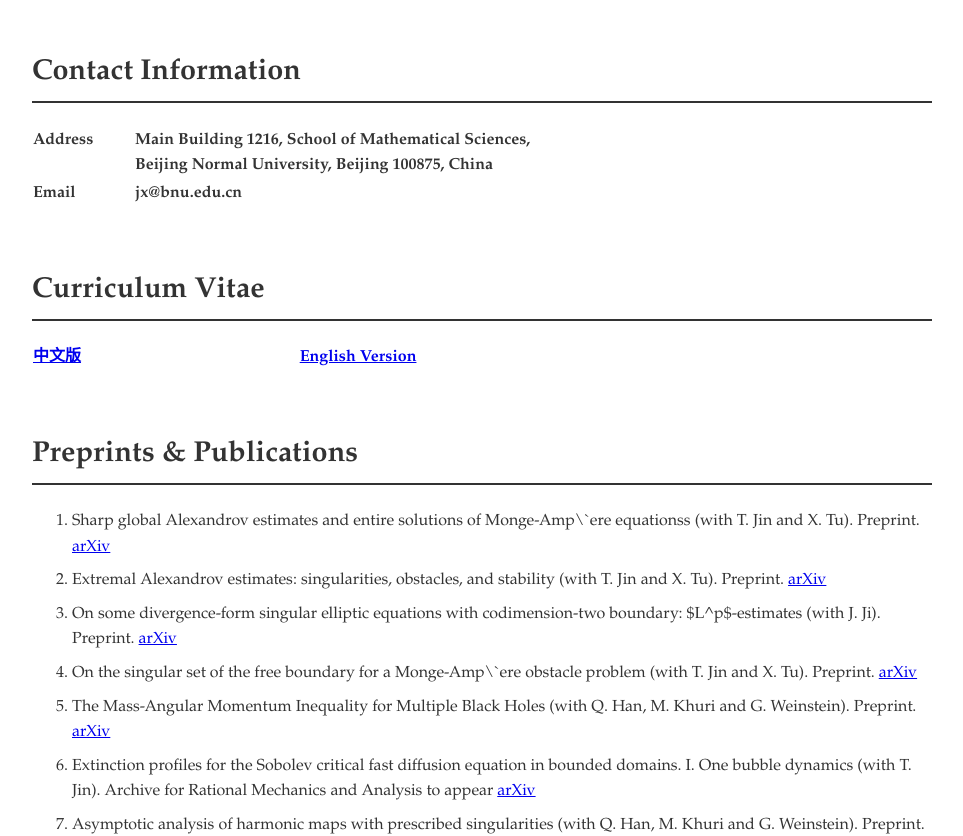
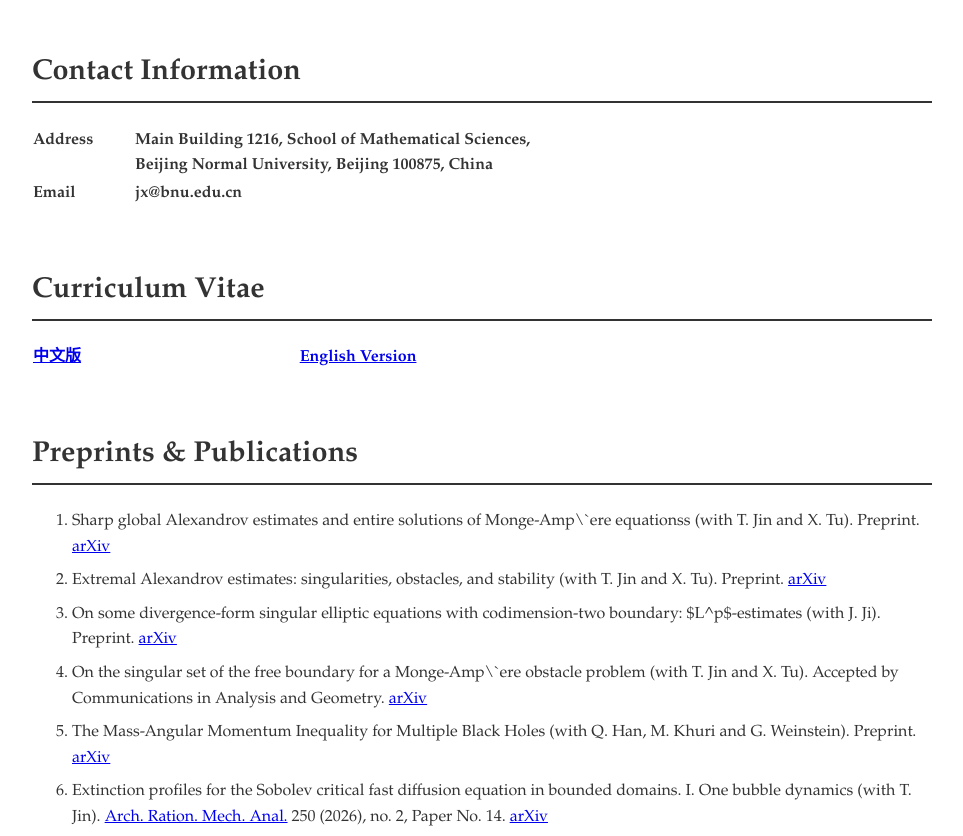
Before and after one commit to JingangXiong/homepage, a plain HTML site: page index.html in a window 1280 px wide. Shown: the part 121-957 px from the top of the page, without its empty margins (158-1121 px from the left). Drawn offline with Linux system fonts and the light colour scheme.

Commit message:
Update publication status and links in index.html

```diff
--- a/index.html
+++ b/index.html
@@ -98,11 +98,11 @@
 
          <li  style="margin-bottom: 8px;">On some divergence-form singular elliptic equations with codimension-two boundary: $L^p$-estimates (with J. Ji).  Preprint.  <a href="https://arxiv.org/abs/2510.06716">arXiv</a> <br>
 
-           <li  style="margin-bottom: 8px;">On the singular set of the free boundary for a Monge-Amp\`ere obstacle problem (with T. Jin and X. Tu).  Preprint.  <a href="https://arxiv.org/abs/2506.08387">arXiv</a> <br>
+           <li  style="margin-bottom: 8px;">On the singular set of the free boundary for a Monge-Amp\`ere obstacle problem (with T. Jin and X. Tu).  Accepted by Communications in Analysis and Geometry.  <a href="https://arxiv.org/abs/2506.08387">arXiv</a> <br>
 
           <li  style="margin-bottom: 8px;">The Mass-Angular Momentum Inequality for Multiple Black Holes (with Q. Han, M. Khuri and G. Weinstein).  Preprint. <a href="https://arxiv.org/abs/2501.15093">arXiv</a>  <br>
 
-           <li  style="margin-bottom: 8px;">Extinction profiles for the Sobolev critical fast diffusion equation in bounded domains. I. One bubble dynamics (with T. Jin). Archive for Rational Mechanics and Analysis to appear  <a href="https://arxiv.org/abs/2407.06757">arXiv</a>  <br>
+           <li  style="margin-bottom: 8px;">Extinction profiles for the Sobolev critical fast diffusion equation in bounded domains. I. One bubble dynamics (with T. Jin). <a href="https://link.springer.com/article/10.1007/s00205-026-02177-5"> Arch. Ration. Mech. Anal.</a> 250 (2026), no. 2, Paper No. 14.  <a href="https://arxiv.org/abs/2407.06757">arXiv</a>  <br>
 
            <li  style="margin-bottom: 8px;">Asymptotic analysis of harmonic maps with prescribed singularities (with Q. Han, M. Khuri and G. Weinstein).  Preprint. <a href="https://arxiv.org/abs/2212.14826">arXiv</a>  <br>
 
```
